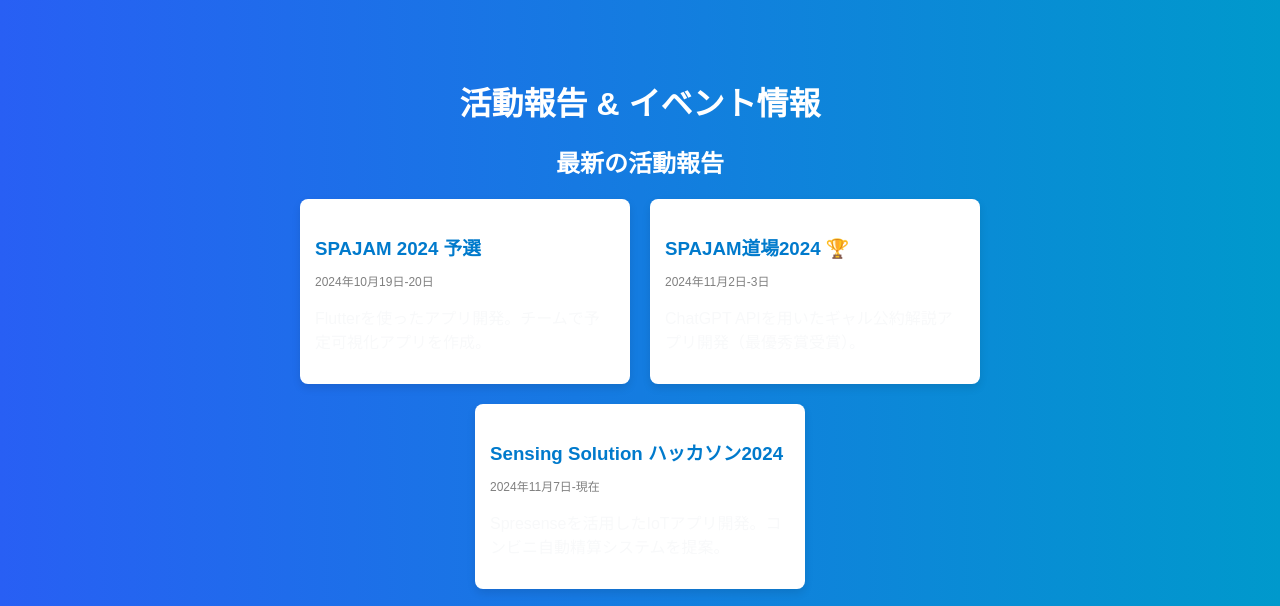
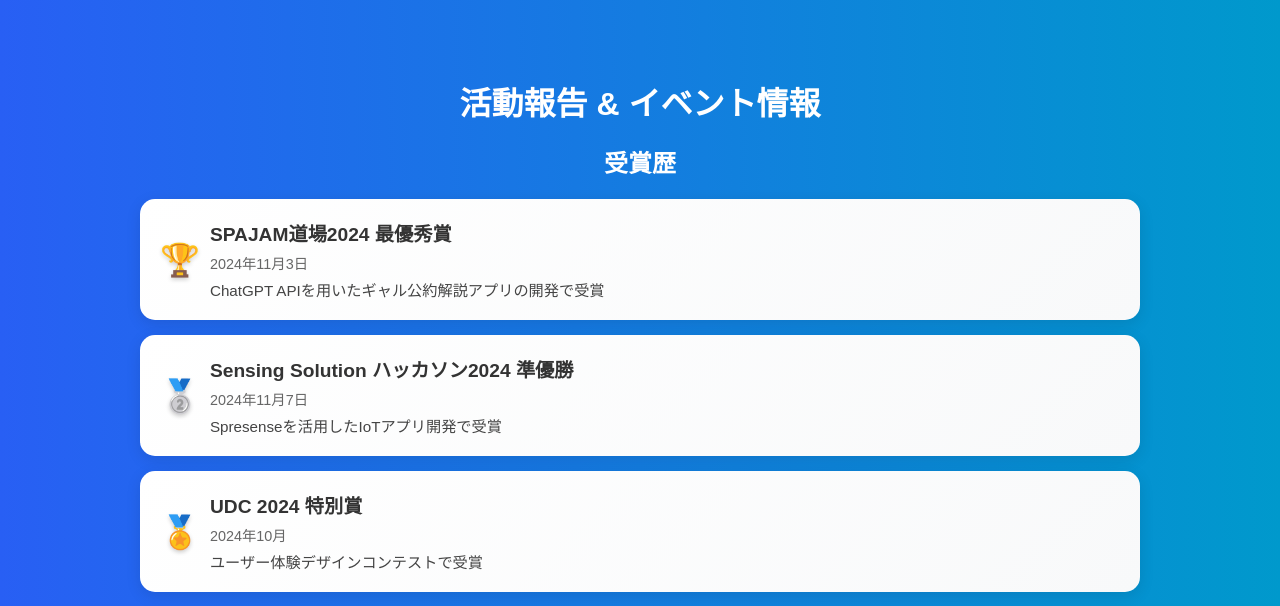
Before and after one commit to SolaIntegral/mypage2.github.io, a plain HTML site: page reports.html in a window 1280 px wide. Shown: the part 66-672 px from the top of the page. Drawn offline with nearby package versions, Linux system fonts and the light colour scheme.

Commit message:
reports.htmlの内容を受賞歴とニュースに変更。

```diff
--- a/reports.html
+++ b/reports.html
@@ -7,34 +7,97 @@
     <meta charset="UTF-8">
     <meta name="viewport" content="width=device-width, initial-scale=1.0">
     <title>REPORTS</title>
+    <style>
+        /* トロフィーアイコンのスタイル */
+        .trophy-icon {
+            font-size: 2em;
+            color: #FFD700;
+            margin-right: 10px;
+            text-shadow: 0 2px 4px rgba(0,0,0,0.2);
+        }
+
+        /* 受賞歴カードのスタイル */
+        .award-card {
+            background: linear-gradient(135deg, #fff 0%, #f8f9fa 100%);
+            border-radius: 15px;
+            padding: 20px;
+            margin: 15px 0;
+            box-shadow: 0 4px 15px rgba(0,0,0,0.1);
+            display: flex;
+            align-items: center;
+            transition: transform 0.3s ease;
+        }
+
+        .award-card:hover {
+            transform: translateY(-5px);
+        }
+
+        .award-info {
+            flex: 1;
+        }
+
+        .award-title {
+            font-size: 1.2em;
+            color: #333;
+            margin-bottom: 5px;
+            font-weight: bold;
+        }
+
+        .award-date {
+            color: #666;
+            font-size: 0.9em;
+        }
+
+        .award-description {
+            color: #444;
+            margin-top: 5px;
+            font-size: 0.95em;
+        }
+
+        /* セクション間のスペース */
+        .section-spacer {
+            margin: 40px 0;
+        }
+    </style>
 </head>
 <body>
     <div class="report-container">
         <h1>活動報告 & イベント情報</h1>
 
-        <!-- 最新の活動報告 -->
-        <section class="latest-reports">
-            <h2>最新の活動報告</h2>
-            <div class="report-cards">
-                <div class="report-card">
-                    <h3>SPAJAM 2024 予選</h3>
-                    <p class="date">2024年10月19日-20日</p>
-                    <p>Flutterを使ったアプリ開発。チームで予定可視化アプリを作成。</p>
+        <!-- 受賞歴セクション -->
+        <section class="awards">
+            <h2>受賞歴</h2>
+            <div class="award-cards">
+                <div class="award-card">
+                    <span class="trophy-icon">🏆</span>
+                    <div class="award-info">
+                        <div class="award-title">SPAJAM道場2024 最優秀賞</div>
+                        <div class="award-date">2024年11月3日</div>
+                        <div class="award-description">ChatGPT APIを用いたギャル公約解説アプリの開発で受賞</div>
+                    </div>
                 </div>
 
-                <div class="report-card">
-                    <h3>SPAJAM道場2024 🏆</h3>
-                    <p class="date">2024年11月2日-3日</p>
-                    <p>ChatGPT APIを用いたギャル公約解説アプリ開発（最優秀賞受賞）。</p>
+                <div class="award-card">
+                    <span class="trophy-icon">🥈</span>
+                    <div class="award-info">
+                        <div class="award-title">Sensing Solution ハッカソン2024 準優勝</div>
+                        <div class="award-date">2024年11月7日</div>
+                        <div class="award-description">Spresenseを活用したIoTアプリ開発で受賞</div>
+                    </div>
                 </div>
 
-                <div class="report-card">
-                    <h3>Sensing Solution ハッカソン2024</h3>
-                    <p class="date">2024年11月7日-現在</p>
-                    <p>Spresenseを活用したIoTアプリ開発。コンビニ自動精算システムを提案。</p>
+                <div class="award-card">
+                    <span class="trophy-icon">🏅</span>
+                    <div class="award-info">
+                        <div class="award-title">UDC 2024 特別賞</div>
+                        <div class="award-date">2024年10月</div>
+                        <div class="award-description">ユーザー体験デザインコンテストで受賞</div>
+                    </div>
                 </div>
             </div>
         </section>
+
+        <div class="section-spacer"></div>
 
         <!-- 今後のイベント -->
         <section class="upcoming-events">
```
